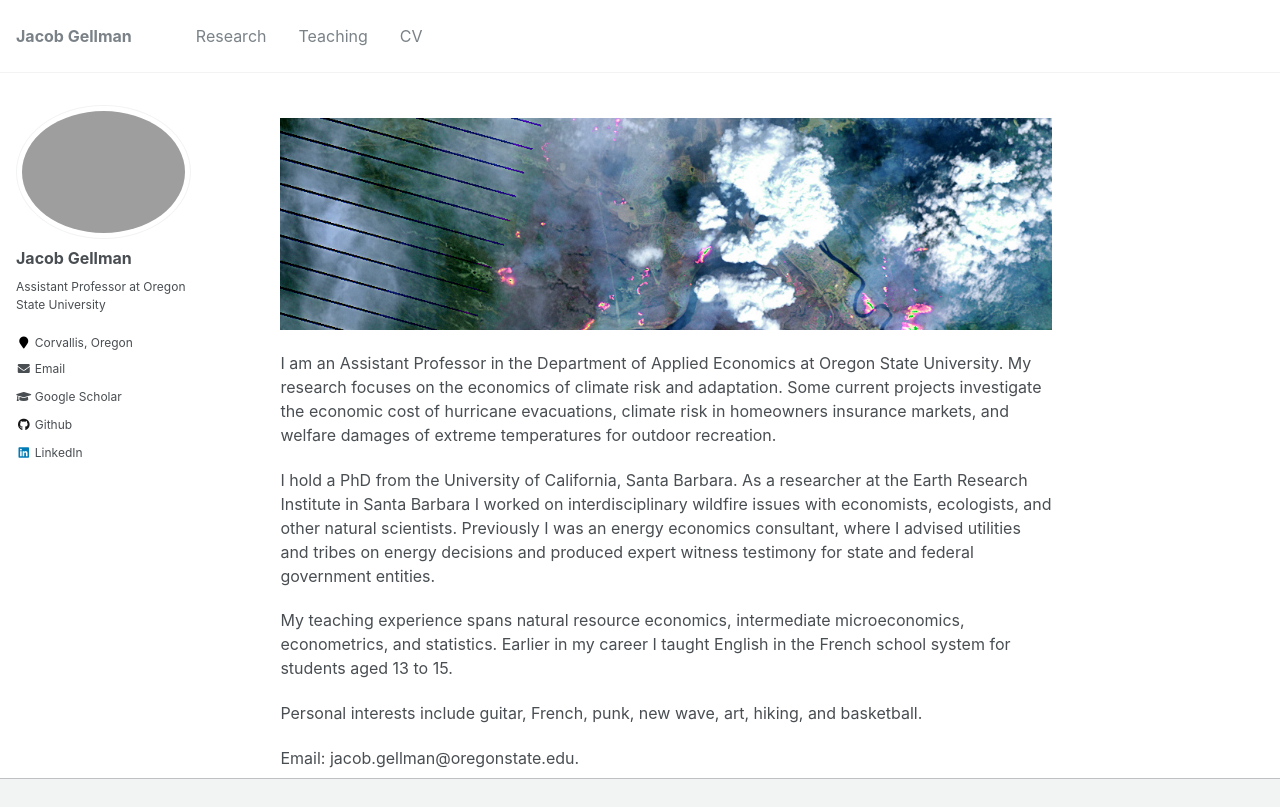
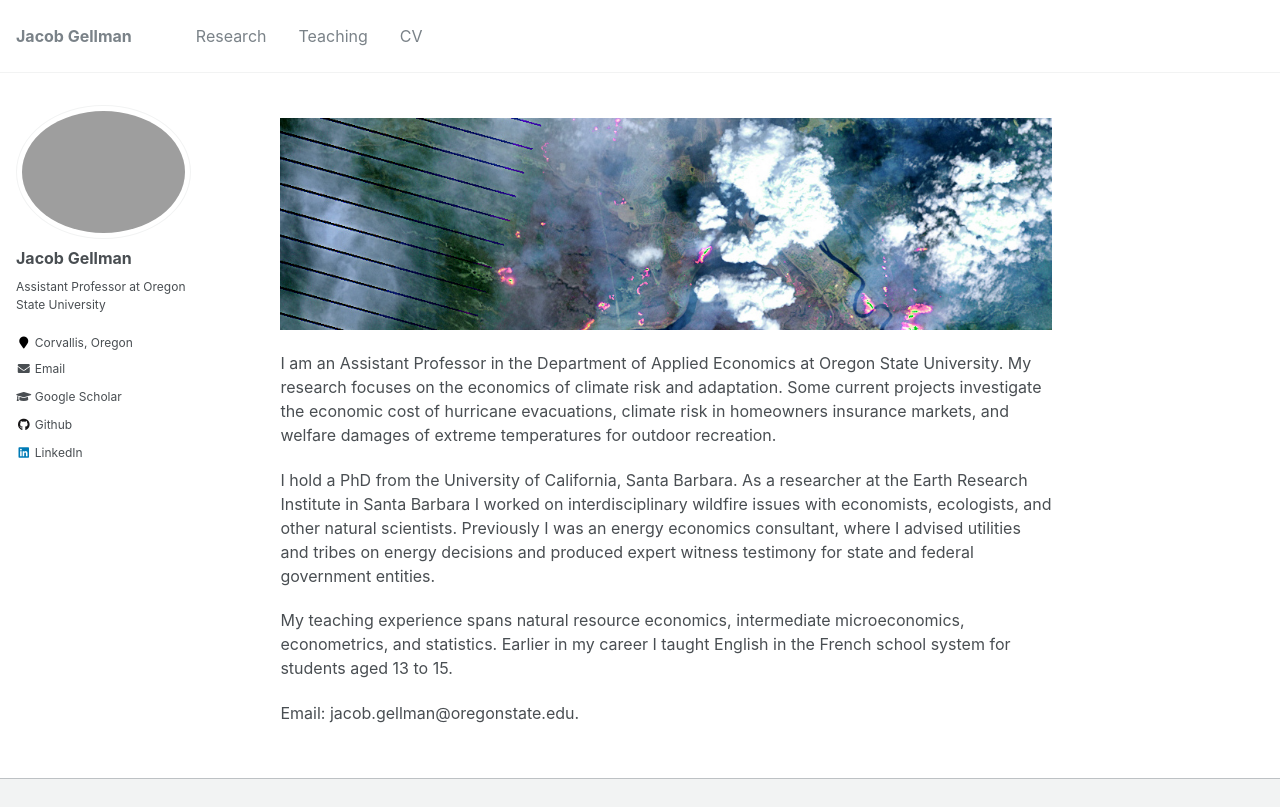
Before and after one commit to jacobgellman/jacobgellman.github.io, a Jekyll site: the page built from _pages/about.md, in a window 1280 px wide and 959 px high, cut to the strip 0-807 px from the top of the window. Built offline with Jekyll 4.4.1, drawn with Linux system fonts in a browser that asks for light colours.

Commit message:
About and CV

```diff
--- a/_pages/about.md
+++ b/_pages/about.md
@@ -15,6 +15,4 @@ I hold a PhD from the University of California, Santa Barbara. As a researcher a
 
 My teaching experience spans natural resource economics, intermediate microeconomics, econometrics, and statistics. Earlier in my career I taught English in the French school system for students aged 13 to 15.
 
-Personal interests include guitar, French, punk, new wave, art, hiking, and basketball.
-
 Email: jacob.gellman@oregonstate.edu.
```
Also changed, not shown: 1 other file.
